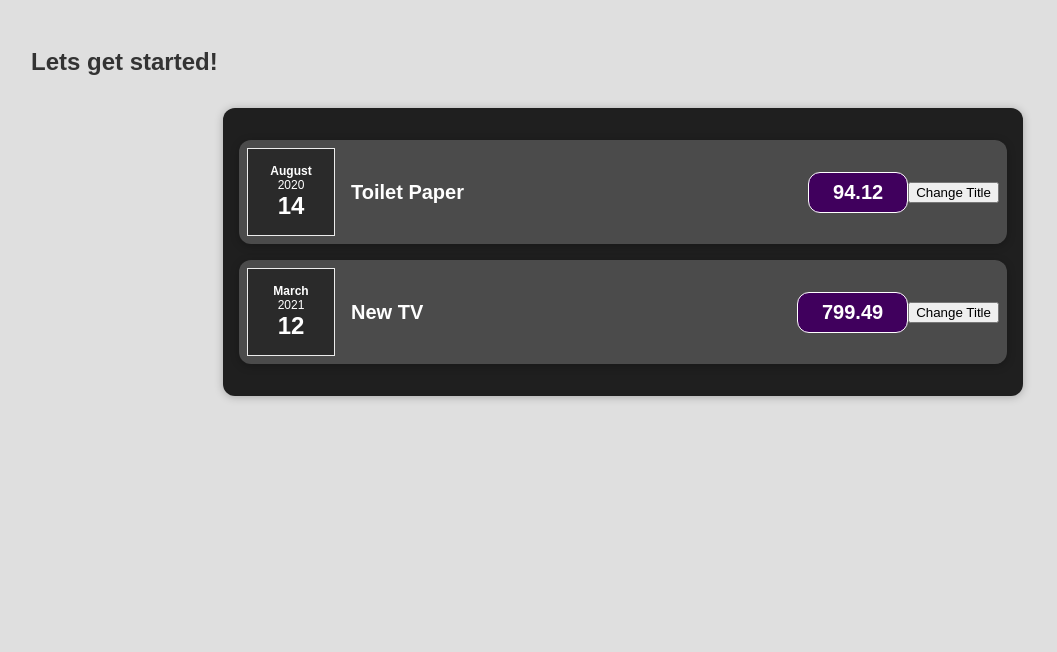
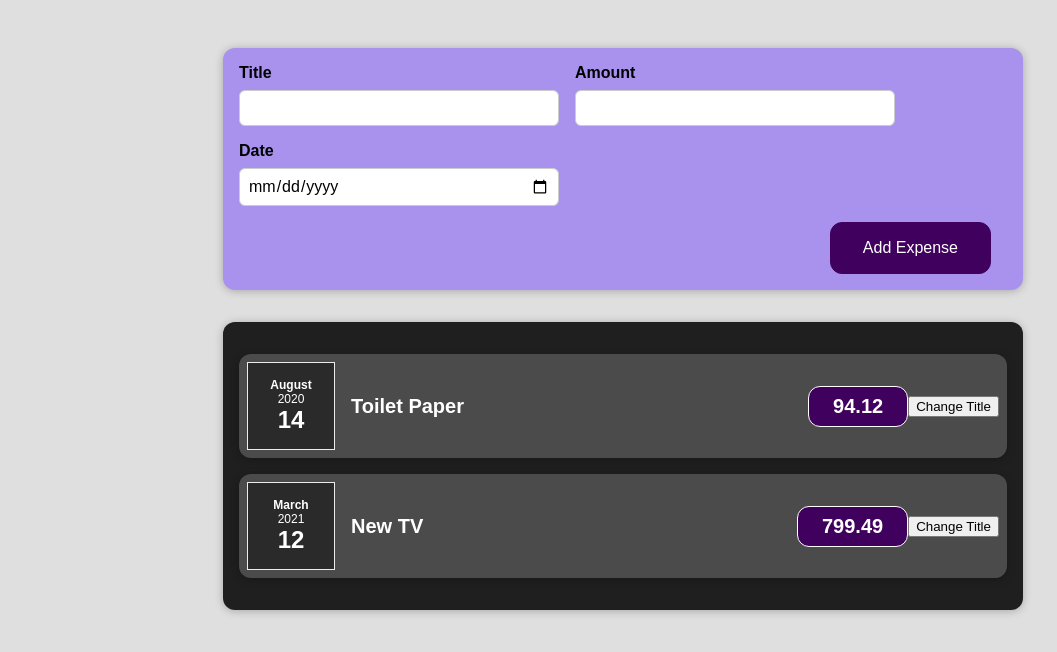
Before and after one commit to VasilisPrim/expense-tracker, a React (Create React App) app: page / in a window 1280 px wide. Shown: the top 652 px of the page, without its empty margins (17-1074 px from the left). Built offline with nearby package versions, Linux system fonts and the light colour scheme.

Commit message:
Addes form and a listener

```diff
--- a/src/App.js
+++ b/src/App.js
@@ -1,5 +1,6 @@
 import React from "react";
 
+import NewExpense from "./components/NewExpense/NewExpense";
 import Expenses from "./components/Expenses/Expenses";
 
 
@@ -27,7 +28,7 @@
   ];
   return (
     <div>
-      <h2>Lets get started!</h2>
+      <NewExpense/>
       <Expenses item = {expenses}/>
     </div>
   );
--- /dev/null
+++ b/src/components/NewExpense/ExpenseForm.css
@@ -0,0 +1,26 @@
+.new-expense__controls {
+  display: flex;
+  flex-wrap: wrap;
+  gap: 1rem;
+  margin-bottom: 1rem;
+  text-align: left;
+}
+
+.new-expense__control label {
+  font-weight: bold;
+  margin-bottom: 0.5rem;
+  display: block;
+}
+
+.new-expense__control input {
+  font: inherit;
+  padding: 0.5rem;
+  border-radius: 6px;
+  border: 1px solid #ccc;
+  width: 20rem;
+  max-width: 100%;
+}
+
+.new-expense__actions {
+  text-align: right;
+}
--- /dev/null
+++ b/src/components/NewExpense/ExpenseForm.js
@@ -0,0 +1,32 @@
+import "./ExpenseForm.css";
+
+const ExpenseForm = () => {
+
+
+    const titleChangeHandler = (event) =>{
+        console.log(event.target.value)
+    }
+  return (
+    <form>
+      <div className="new-expense__controls">
+        <div className="new-expense__control">
+          <label>Title</label>
+          <input type="text" onChange={titleChangeHandler}/>
+        </div>
+        <div className="new-expense__control">
+          <label>Amount</label>
+          <input type="number" min='0.01' step= '0.01' />
+        </div>
+        <div className="new-expense__control">
+          <label>Date</label>
+          <input type="date" min='2019-01-01' max= '2022-12-31' />
+        </div>
+      </div>
+      <div className="new-expense__actions">
+        <button type="submit">Add Expense</button>
+      </div>
+    </form>
+  );
+};
+
+export default ExpenseForm;
--- /dev/null
+++ b/src/components/NewExpense/NewExpense.css
@@ -0,0 +1,38 @@
+.new-expense {
+  background-color: #a892ee;
+  padding: 1rem;
+  margin: 2rem auto;
+  width: 50rem;
+  max-width: 95%;
+  border-radius: 12px;
+  text-align: center;
+  box-shadow: 0 1px 8px rgba(0, 0, 0, 0.25);
+}
+
+.new-expense button {
+  font: inherit;
+  cursor: pointer;
+  padding: 1rem 2rem;
+  border: 1px solid #40005d;
+  background-color: #40005d;
+  color: white;
+  border-radius: 12px;
+  margin-right: 1rem;
+}
+
+.new-expense button:hover,
+.new-expense button:active {
+  background-color: #510674;
+  border-color: #510674;
+}
+
+.new-expense button.alternative {
+  color: #220131;
+  border-color: transparent;
+  background-color: transparent;
+}
+
+.new-expense button.alternative:hover,
+.new-expense button.alternative:active {
+  background-color: #ddb3f8;
+}
--- /dev/null
+++ b/src/components/NewExpense/NewExpense.js
@@ -0,0 +1,13 @@
+import ExpenseForm from "./ExpenseForm";
+
+import "./NewExpense.css";
+
+const NewExpense = () => {
+  return (
+    <div className="new-expense">
+      <ExpenseForm />
+    </div>
+  );
+};
+
+export default NewExpense;
```
